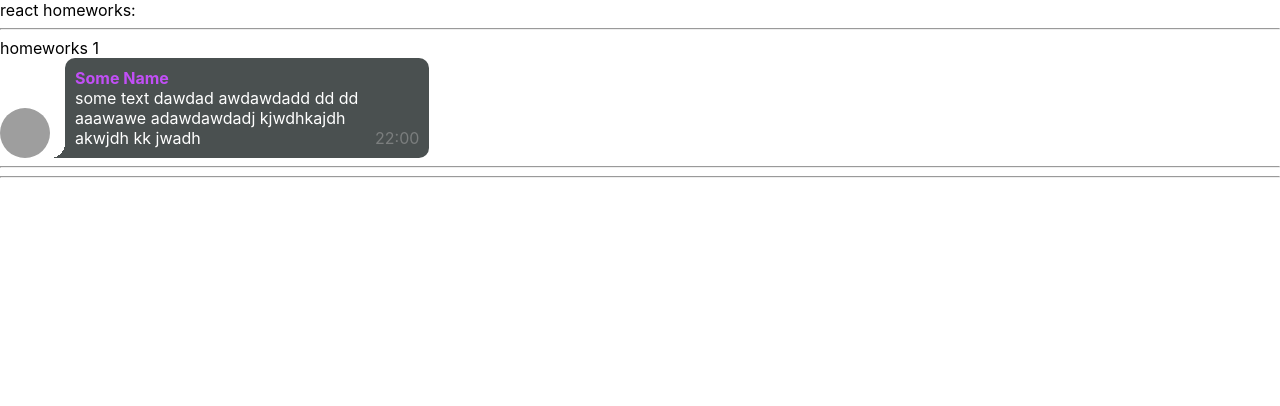
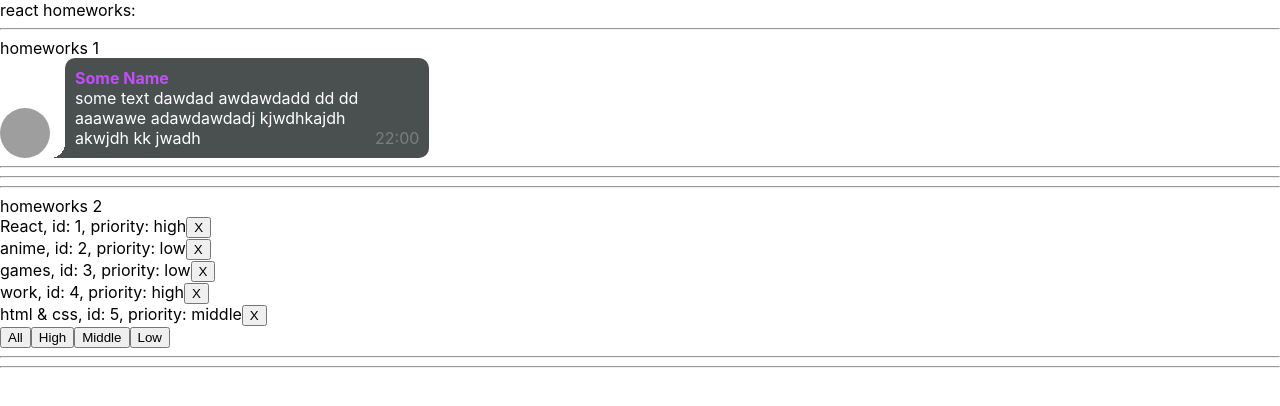
Before and after one commit to JudgEby/tasks-from-ignat, a React (Create React App) app: page / in a window 1280 px wide. Shown: the top 406 px of the page. Built offline with nearby package versions, Linux system fonts and the light colour scheme; grey boxes are pictures that could not be loaded.

Commit message:
completed task 2

```diff
--- a/src/p1-main/m1-ui/u1-app/App.tsx
+++ b/src/p1-main/m1-ui/u1-app/App.tsx
@@ -1,19 +1,19 @@
-import React from 'react'
-import s from './App.module.css'
-import HW1 from '../../../p2-homeworks/h1/HW1'
+import React from "react";
+import s from "./App.module.css";
+import HW1 from "../../../p2-homeworks/h1/HW1";
+import HW2 from "../../../p2-homeworks/h2/HW2";
 
 function App() {
   return (
     <div className={s.App}>
       <div>react homeworks:</div>
-            <HW1/>
-            {/*<HW2/>*/}
+      <HW1 />
+      <HW2 />
       {/*<HW3/>*/}
       {/*<HW4/>*/}
       {/*<HW5/>*/}
-
     </div>
-    )
+  );
 }
 
-export default App
+export default App;
--- a/src/p2-homeworks/h2/Affair.tsx
+++ b/src/p2-homeworks/h2/Affair.tsx
@@ -1,21 +1,25 @@
-import React from 'react'
+import React from "react";
+
+import { AffairType } from "./HW2";
 
 type AffairPropsType = {
   // key не нужно типизировать
-    affair: any // need to fix any
-    deleteAffairCallback: any // need to fix any
-}
+  affair: AffairType; // need to fix any
+  deleteAffairCallback: any; // need to fix any
+};
 
 function Affair(props: AffairPropsType) {
-    const deleteCallback = () => {}// need to fix
+  const deleteCallback = () => {
+    props.deleteAffairCallback(props.affair._id);
+  }; // need to fix
 
   return (
     <div>
-            // show some text
-
+      {props.affair.name}, id: {props.affair._id}, priority:{" "}
+      {props.affair.priority}
       <button onClick={deleteCallback}>X</button>
     </div>
-    )
+  );
 }
 
-export default Affair
+export default Affair;
--- a/src/p2-homeworks/h2/Affairs.tsx
+++ b/src/p2-homeworks/h2/Affairs.tsx
@@ -1,30 +1,37 @@
-import React from 'react'
-import Affair from './Affair'
-import {AffairType} from './HW2'
+import React from "react";
+import Affair from "./Affair";
+import { AffairType, FilterType } from "./HW2";
 
-type AffairsPropsType = { // need to fix any
-    data: any
-    setFilter: any
-    deleteAffairCallback: any
-}
+type AffairsPropsType = {
+  data: AffairType[];
+  setFilter: (filter: FilterType) => void;
+  deleteAffairCallback: (_id: number) => void;
+};
 
 function Affairs(props: AffairsPropsType) {
   const mappedAffairs = props.data.map((a: AffairType) => (
-        <Affair // should work
-            key={a._id} // кеи ОБЯЗАТЕЛЬНЫ в 99% - так что лучше их писать всегда при создании компонент в мапе
+    <Affair
+      key={a._id}
       affair={a}
       deleteAffairCallback={props.deleteAffairCallback}
     />
-    ))
+  ));
 
-    const setAll = () => {} // need to fix
-    const setHigh = () => {}
-    const setMiddle = () => {}
-    const setLow = () => {}
+  const setAll = () => {
+    props.setFilter("all");
+  }; // need to fix
+  const setHigh = () => {
+    props.setFilter("high");
+  };
+  const setMiddle = () => {
+    props.setFilter("middle");
+  };
+  const setLow = () => {
+    props.setFilter("low");
+  };
 
   return (
     <div>
-
       {mappedAffairs}
 
       <button onClick={setAll}>All</button>
@@ -32,7 +39,7 @@
       <button onClick={setMiddle}>Middle</button>
       <button onClick={setLow}>Low</button>
     </div>
-    )
+  );
 }
 
-export default Affairs
+export default Affairs;
--- a/src/p2-homeworks/h2/HW2.tsx
+++ b/src/p2-homeworks/h2/HW2.tsx
@@ -1,54 +1,62 @@
-import React, {useState} from 'react'
-import Affairs from './Affairs'
+import React, { useState } from "react";
+import Affairs from "./Affairs";
 
 // types
-export type AffairPriorityType = any // need to fix any
-export type AffairType = any // need to fix any
-export type FilterType = 'all' | AffairPriorityType
+export type AffairPriorityType = "high" | "middle" | "low"; // need to fix any
+export type AffairType = {
+  _id: number;
+  name: string;
+  priority: AffairPriorityType;
+};
+export type FilterType = "all" | AffairPriorityType;
 
 // constants
-const defaultAffairs: any = [ // need to fix any
-    {_id: 1, name: 'React', priority: 'high'},
-    {_id: 2, name: 'anime', priority: 'low'},
-    {_id: 3, name: 'games', priority: 'low'},
-    {_id: 4, name: 'work', priority: 'high'},
-    {_id: 5, name: 'html & css', priority: 'middle'},
-]
+const defaultAffairs: AffairType[] = [
+  { _id: 1, name: "React", priority: "high" },
+  { _id: 2, name: "anime", priority: "low" },
+  { _id: 3, name: "games", priority: "low" },
+  { _id: 4, name: "work", priority: "high" },
+  { _id: 5, name: "html & css", priority: "middle" },
+];
 
 // pure helper functions
-export const filterAffairs = (affairs: any, filter: any): any => { // need to fix any
-    if (filter === 'all') return affairs
-    else return // need to fix
-}
-export const deleteAffair = (affairs: any, _id: any): any => { // need to fix any
-    return // need to fix
-}
+export const filterAffairs = (
+  affairs: AffairType[],
+  filter: FilterType
+): AffairType[] => {
+  if (filter === "all") return affairs;
+  else return affairs.filter((a: AffairType) => a.priority === filter);
+};
+export const deleteAffair = (
+  affairs: AffairType[],
+  _id: number
+): AffairType[] => {
+  return affairs.filter((a: AffairType) => a._id !== _id);
+};
 
 function HW2() {
-    const [affairs, setAffairs] = useState<any>(defaultAffairs) // need to fix any
-    const [filter, setFilter] = useState<FilterType>('all')
+  const [affairs, setAffairs] = useState<AffairType[]>(defaultAffairs);
+  const [filter, setFilter] = useState<FilterType>("all");
 
-    const filteredAffairs = filterAffairs(affairs, filter)
-    const deleteAffairCallback = (_id: any) => setAffairs(deleteAffair(affairs, _id)) // need to fix any
+  const filteredAffairs = filterAffairs(affairs, filter);
+  const deleteAffairCallback = (_id: number) =>
+    setAffairs(deleteAffair(affairs, _id));
 
   return (
     <div>
-            <hr/>
-            homeworks 2
-
-            {/*should work (должно работать)*/}
+      <hr />
+      homeworks 2{/*should work (должно работать)*/}
       <Affairs
         data={filteredAffairs}
         setFilter={setFilter}
         deleteAffairCallback={deleteAffairCallback}
       />
-
-            <hr/>
+      <hr />
       {/*для личного творчества, могу проверить*/}
       {/*<AlternativeAffairs/>*/}
-            <hr/>
+      <hr />
     </div>
-    )
+  );
 }
 
-export default HW2
+export default HW2;
```
Lines whose indentation alone changed are shown as unchanged.
